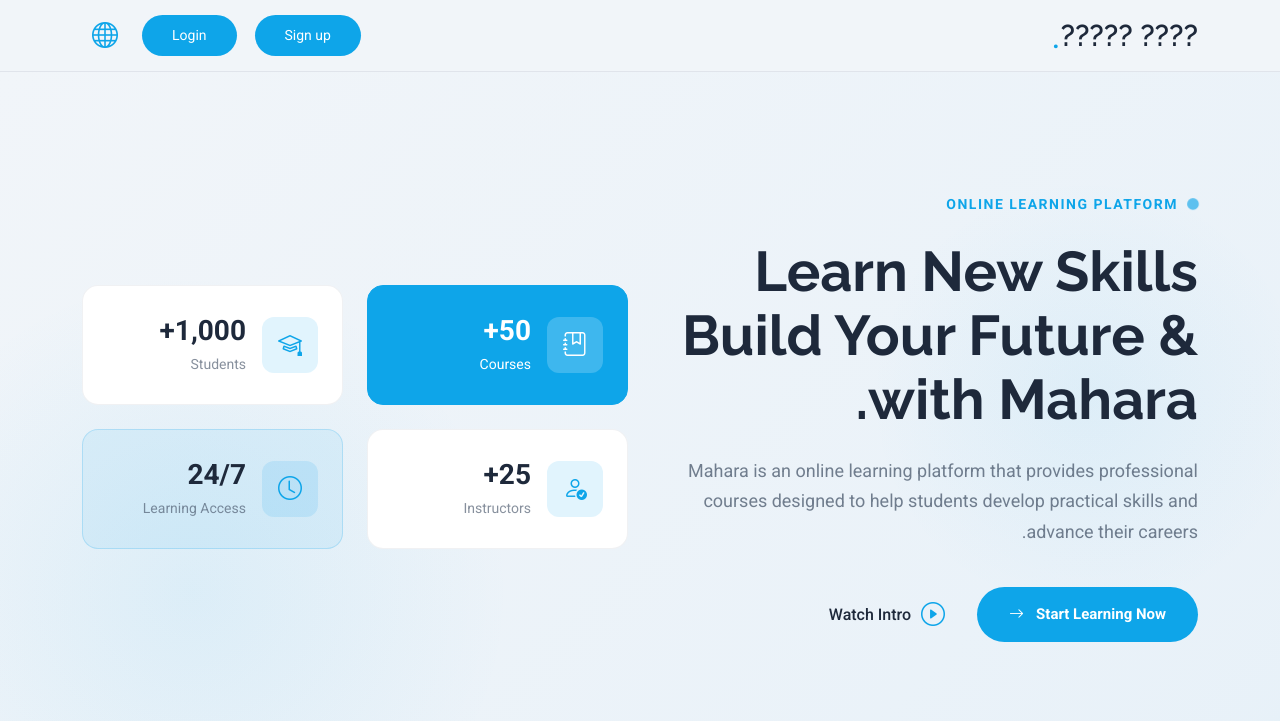
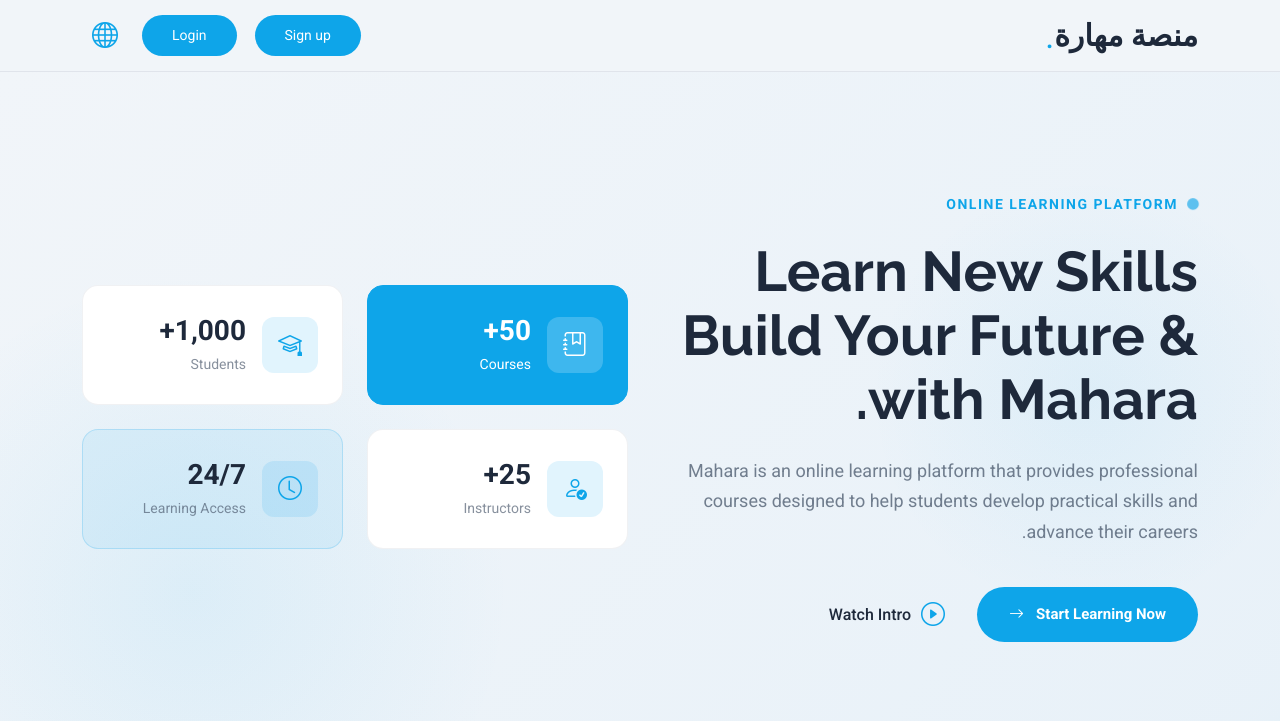
Before and after one commit to EngSuraSaberLab/MaharaPlatform, a Django app: page / in a window 1280 px wide. Shown: the top 721 px of the page. Run offline with Django 5.2, Linux system fonts and the light colour scheme; data that the repository does not hold is empty; some libraries are stand-ins or nearby versions.

Commit message:
Fix corrupted Arabic header text

```diff
--- a/project/templates/partials/header.html
+++ b/project/templates/partials/header.html
@@ -9,7 +9,7 @@
 
     <a href="{% url 'homePage' %}" class="logo d-flex align-items-center">
       <h1 class="sitename mb-0">
-        {% if CURRENT_LANGUAGE == "ar" %}???? ?????{% else %}Mahara Platform{% endif %}
+        {% if CURRENT_LANGUAGE == "ar" %}منصة مهارة{% else %}Mahara Platform{% endif %}
       </h1>
       <span>.</span>
     </a>
@@ -73,7 +73,7 @@
               <input type="hidden" name="next" value="{{ request.get_full_path }}">
               <input type="hidden" name="language" value="ar">
               <button type="submit" class="dropdown-item {% if CURRENT_LANGUAGE == 'ar' %}active{% endif %}">
-                ???????
+                العربية
               </button>
             </form>
           </li>
```
